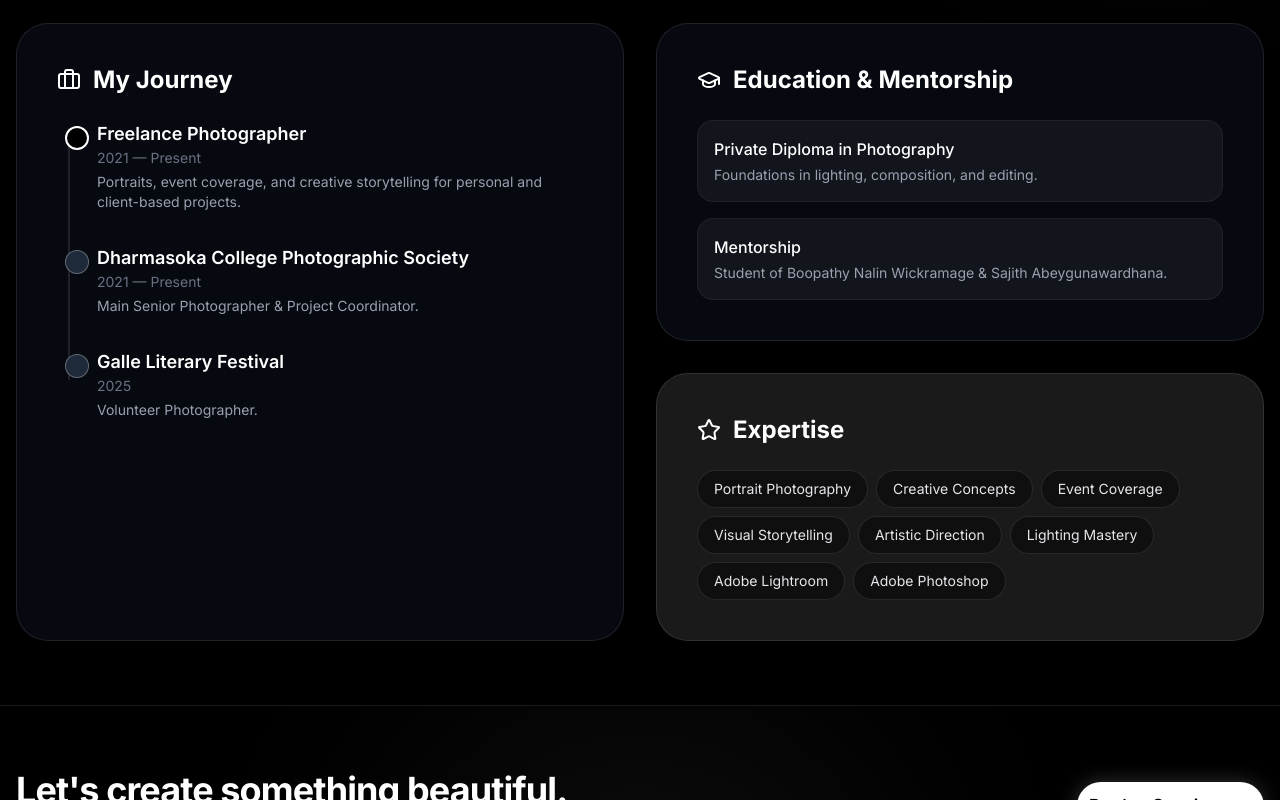
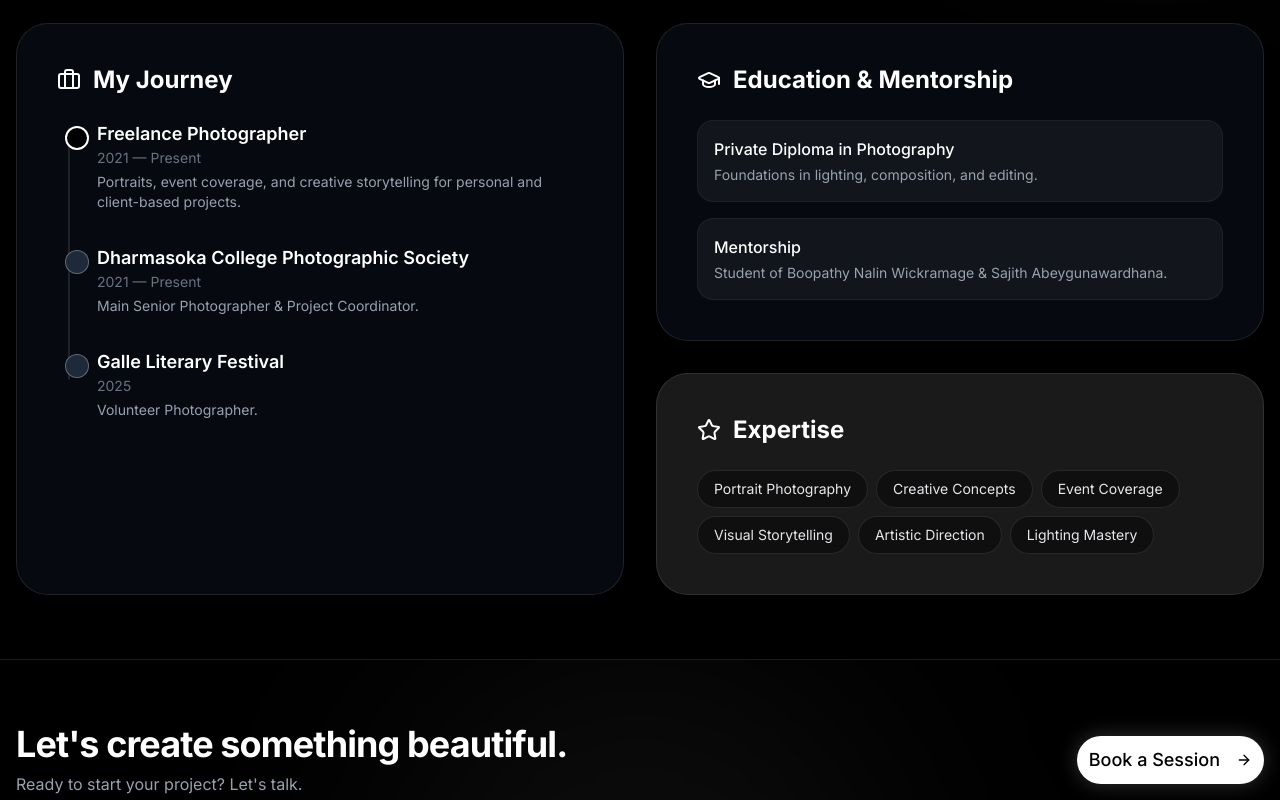
Before and after one commit to EdirithanthiriTharushaKawshalya/tharul-egodage, a Next.js app: page /about in a window 1280 px wide. Shown: the part 974-1774 px from the top of the page. Built offline with nearby package versions, Linux system fonts and the light colour scheme.

Commit message:
removed: some texts

```diff
--- a/src/app/about/page.tsx
+++ b/src/app/about/page.tsx
@@ -27,7 +27,7 @@ export default function AboutPage() {
             <div className="absolute bottom-6 left-6 md:bottom-8 md:left-8 right-6">
               <h2 className="text-white font-bold text-2xl md:text-3xl mb-1">THARUL EGODAGE</h2>
               <p className="text-gray-300 text-sm md:text-base font-light flex items-center gap-2">
-                <Camera className="h-4 w-4" /> Freelance Photographer
+                <Camera className="h-4 w-4" /> Freelance Photographer & Visual Storyteller
               </p>
             </div>
           </div>
@@ -144,9 +144,7 @@ export default function AboutPage() {
                     "Event Coverage",
                     "Visual Storytelling",
                     "Artistic Direction",
-                    "Lighting Mastery",
-                    "Adobe Lightroom",
-                    "Adobe Photoshop"
+                    "Lighting Mastery"
                   ].map((skill) => (
                     <span key={skill} className="px-4 py-2 rounded-full bg-black/40 border border-white/10 text-sm text-gray-200">
                       {skill}
```
